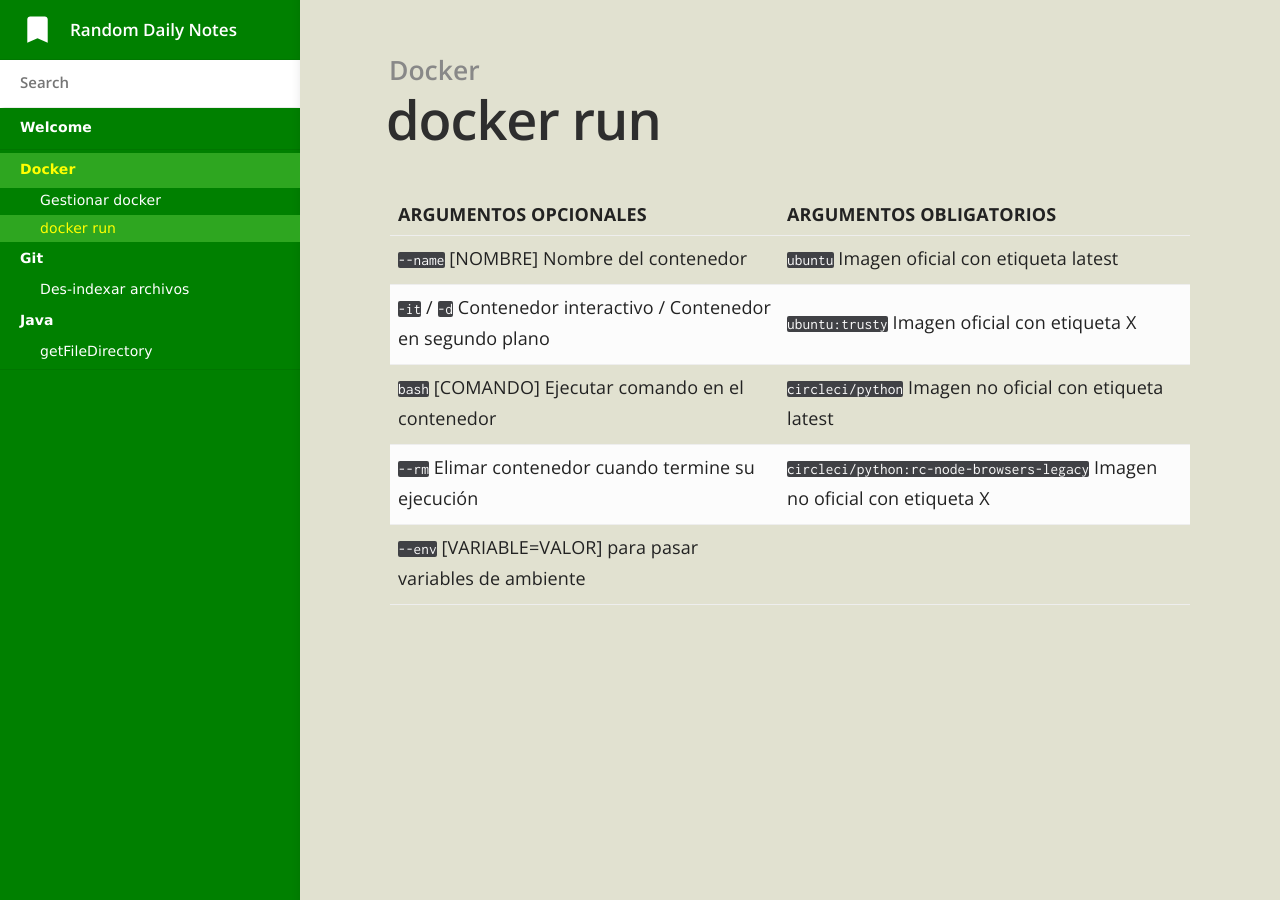
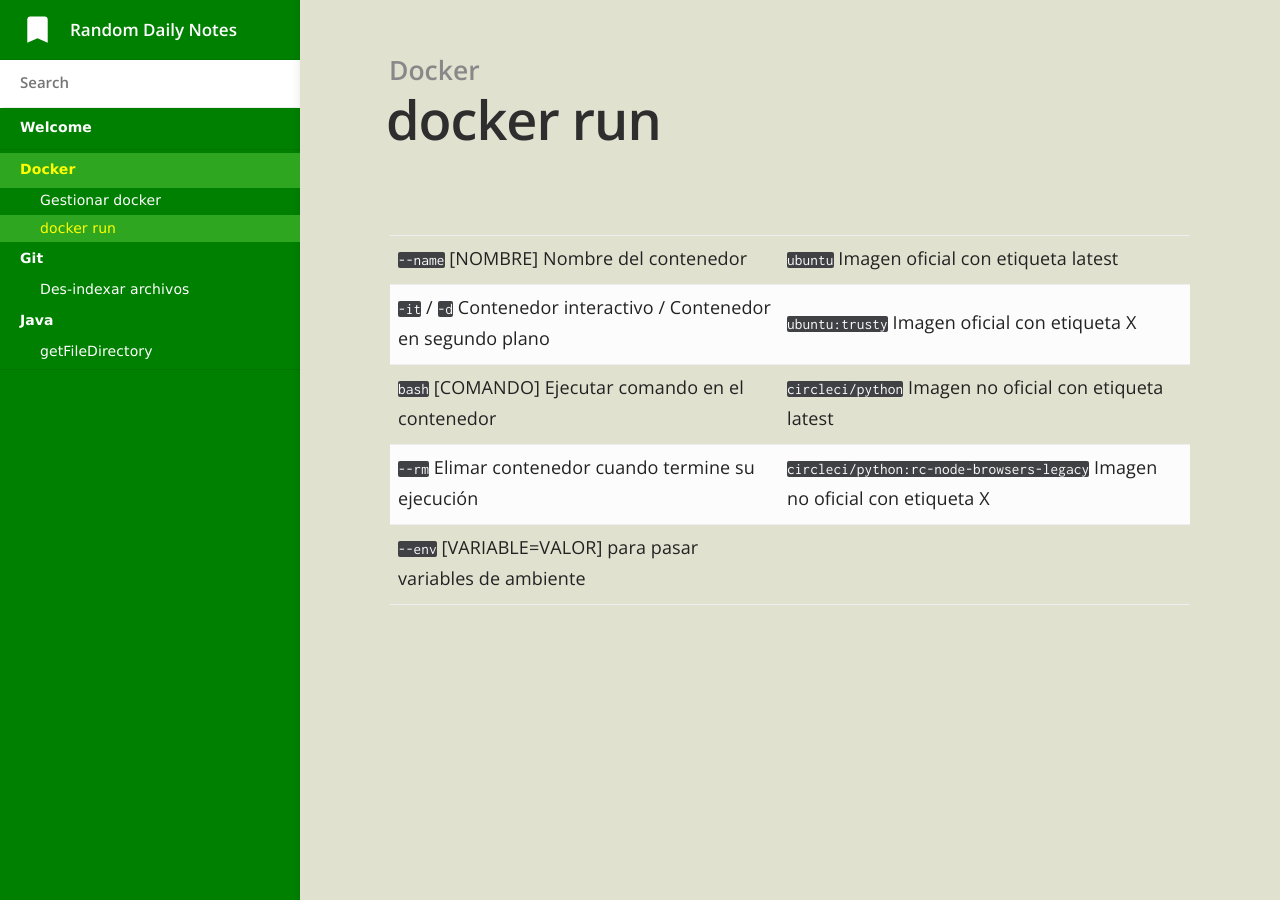
Before and after one commit to slaarks/slaarks.github.io, a Jekyll site: the page built from _docs/Docker/docker-run.md, in a window 1280 px wide. Built offline with Jekyll 4.4.1, drawn with Linux system fonts in a browser that asks for light colours.

Commit message:
Update docker-run.md

```diff
--- a/_docs/Docker/docker-run.md
+++ b/_docs/Docker/docker-run.md
@@ -4,7 +4,7 @@ category: Docker
 order: 2
 ---
 
-| ARGUMENTOS OPCIONALES | ARGUMENTOS OBLIGATORIOS |
+|  |  |
 |---|---|
 | `--name` [NOMBRE] Nombre del contenedor| `ubuntu` Imagen oficial con etiqueta latest |
 | `-it` / `-d` Contenedor interactivo / Contenedor en segundo plano | `ubuntu:trusty` Imagen oficial con etiqueta X |
```
